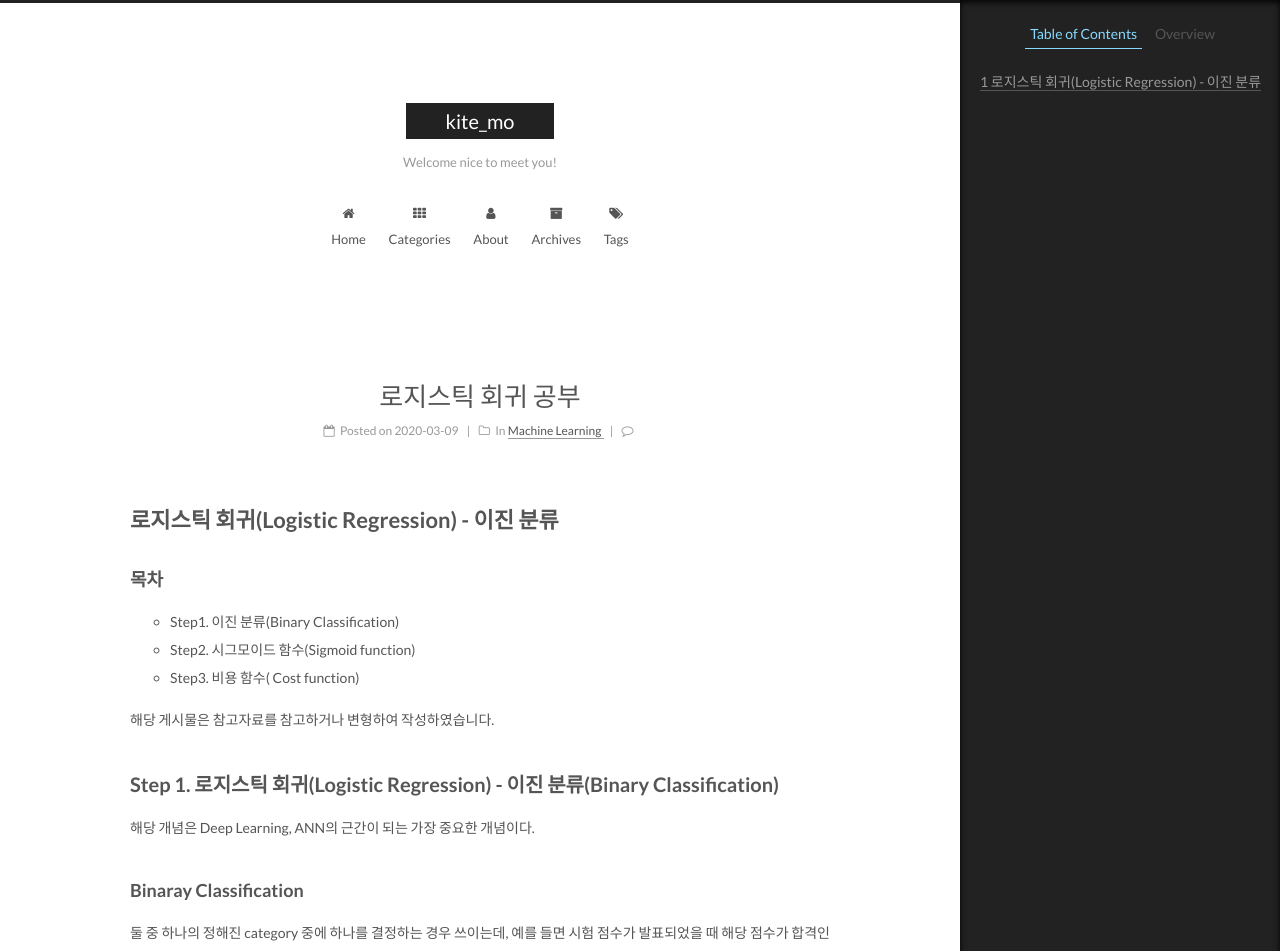
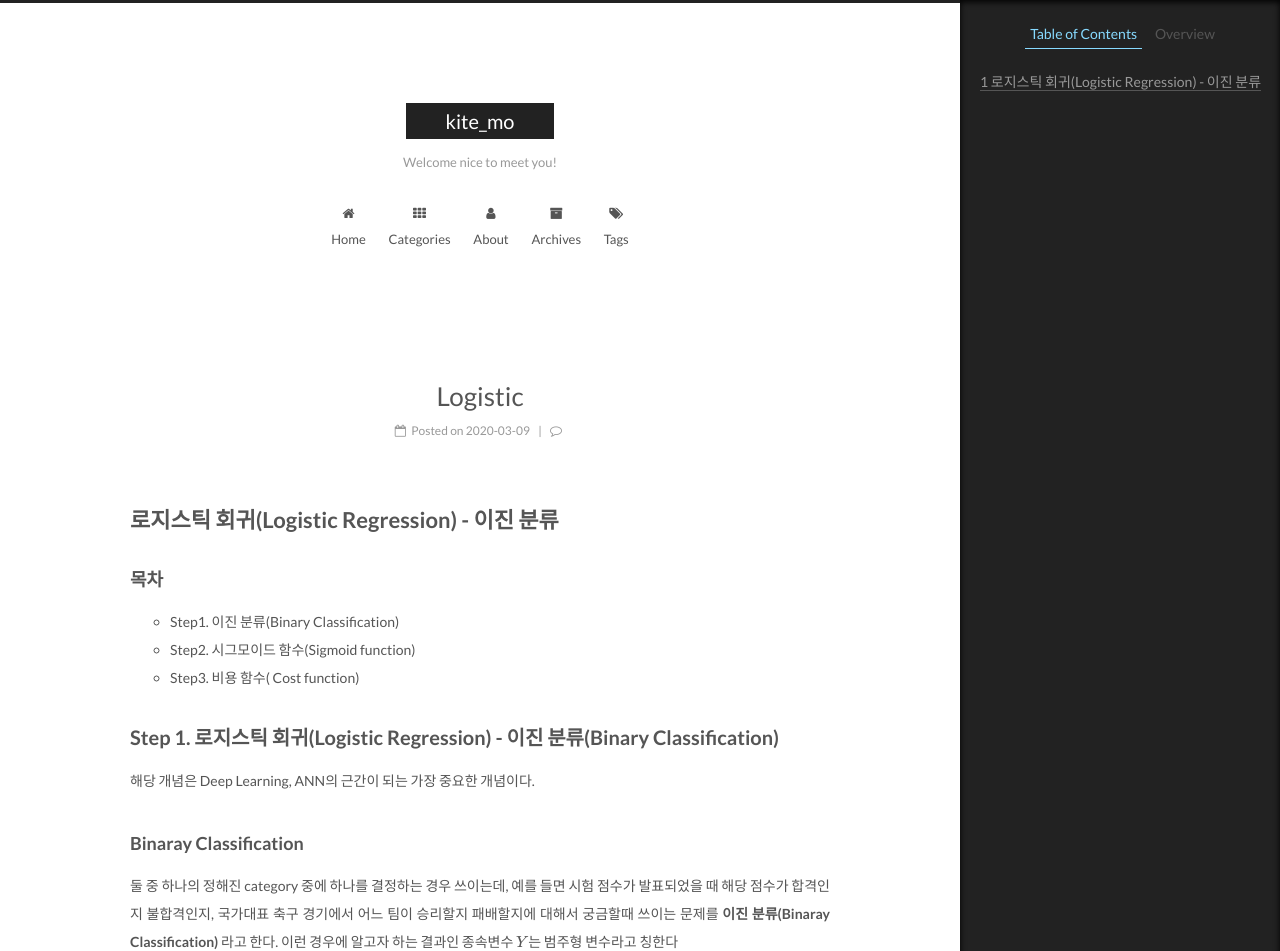
Before and after one commit to kite-mo/kite-mo.github.io, a Jekyll site: the page built from _posts/2020-03-09-logistic.md, in a window 1280 px wide and 1400 px high. Shown: the top 951 px of the window. Built offline with Jekyll 4.4.1, drawn with Linux system fonts in a browser that asks for light colours; formulas are drawn with MathJax 3; comment, search, counter and statistics services are not loaded; some of the changed text lies outside the part shown.

Commit message:
'20200720'

```diff
--- a/_posts/2020-03-09-logistic.md
+++ b/_posts/2020-03-09-logistic.md
@@ -1,20 +1,10 @@
----
-title:  "로지스틱 회귀 공부"
 
-categories:
-  - Machine Learning
-tags:
-  - Study, Machine Learning
-
----
 # 로지스틱 회귀(Logistic Regression) - 이진 분류
 ### 목차
 
 -  Step1. 이진 분류(Binary Classification)
 -  Step2. 시그모이드 함수(Sigmoid function)
 -  Step3.  비용 함수( Cost function)
-
-해당 게시물은 참고자료를 참고하거나 변형하여 작성하였습니다.
 
 ## Step 1. 로지스틱 회귀(Logistic Regression) - 이진 분류(Binary Classification)
 
@@ -41,7 +31,7 @@ e.g. $Y$ 가 1을 가질 확률( 암에 걸릴 확률 )
 
 시그모이드 함수의 방정식은 아래와 같으며 해당 문제를 풀기 위한 가설(Hypothesis)식이기도 하다. σ로 축약해서 표현이 가능하다.
 
-$$H(X) = \frac{1}{1 + e^{-(Wx + b)}} = sigmoid(Wx + b) = σ(Wx + b)$$
+$H(X) = \frac{1}{1 + e^{-(Wx + b)}} = sigmoid(Wx + b) = σ(Wx + b)$
 
 여기서 구해야 하는 값은 주어진 데이터에 가장 적합한 가중치 $W$와 $b$를 구하는 것이다.
 
@@ -68,15 +58,14 @@ cost와 시그모이드 함수 $W$의 관계를 그래프로 표현해보자
 
 그렇다면 우리는 시그모이드 함수에 적합한 새로운 비용 함수를 찾아야 한다.
 
-$$J(W) = \frac{1}{n} \sum_{i=1}^{n} cost\left(H(x^{(i)}), y^{(i)})\right)$$
+$J(W) = \frac{1}{n} \sum_{i=1}^{n} cost\left(H(x^{(i)}), y^{(i)})\right)$
 
 위 식에서 $J$는 목적함수를 의미한다. 현재 목적 함수는 전체 데이터에 대해서 cost 함수의 평균을 계산하고 있다. 즉 예측값과 실제값의 차이를 나타내는 cost 평균을 최소화 시키는 $W$를 찾아내는 목적 함수이다.
 
 시그모이드 함수에서는 실제값이 0일 때, 예측값이 1에 가까워지면 오차가 커지며, 실제값이 1일 때, 예측값이 0에 가까워지면 오차가 커짐을 의미한다. 그리고 이를 반영하는 함수를 로그 함수를 통해 표현이 가능하다.
 
-$$\text{if } y=1 → \text{cost}\left( H(x), y \right) = -\log(H(x))$$
-
-$$\text{if } y=0  → \text{cost}\left( H(x), y \right) = (1-\log(H(x)))$$
+$\text{if } y=1 → \text{cost}\left( H(x), y \right) = -\log(H(x))$
+$\text{if } y=0  → \text{cost}\left( H(x), y \right) = (1-\log(H(x)))$
 
 두 식을 그래프 상으로 표현하면 아래와 같다.
 실제값이 1일 때가 파란색, 실제값이 0일 때가 빨간색 선이다.
@@ -85,11 +74,11 @@ $$\text{if } y=0  → \text{cost}\left( H(x), y \right) = (1-\log(H(x)))$$
 
 즉, 빨간색 경우에는 $H(X)$ 예측값이 0으로부터 멀어질 수록 cost 값이 증가하고, 파란색 경우에는 예측값이 1로 부터 멀어질 수록 cost값이 무한히 발산한다. 이를 다음과 같이 하나의 식으로 표현하면 아래와 같다.
 
-$$\text{cost}\left( H(x), y \right) = -[ylogH(x) + (1-y)log(1-H(x))]$$
+$\text{cost}\left( H(x), y \right) = -[ylogH(x) + (1-y)log(1-H(x))]$
 
 실제값이 1일 경우엔 뒤에 항이 없어지고, 0일 경우에는 앞에 항이 없어진다. 결과적으로 로지스틱 회귀의 목적함수는 아래와 같다.
 
-$$J(W) = -\frac{1}{n} \sum_{i=1}^{n} [y^{(i)}logH(x^{(i)}) + (1-y^{(i)})log(1-H(x^{(i)}))]$$
+$J(W) = -\frac{1}{n} \sum_{i=1}^{n} [y^{(i)}logH(x^{(i)}) + (1-y^{(i)})log(1-H(x^{(i)}))]$
 
 이때 로지스틱 회귀에서 찾아내는 비용 함수를 크로스 엔트로피 함수(Cross Entrophy)라고 한다. 그리고 가중치를 찾기 위해서 크로스 엔트로피 함수의 평균을 취한 함수를 사용한다.
 
@@ -99,5 +88,4 @@ $$J(W) = -\frac{1}{n} \sum_{i=1}^{n} [y^{(i)}logH(x^{(i)}) + (1-y^{(i)})log(1-H(
 
 [https://wikidocs.net/22881](https://wikidocs.net/22881)
 [http://hleecaster.com/ml-linear-regression-concept/]
-
 [https://ratsgo.github.io/machine%20learning/2017/04/02/logistic/](https://ratsgo.github.io/machine%20learning/2017/04/02/logistic/)
```
